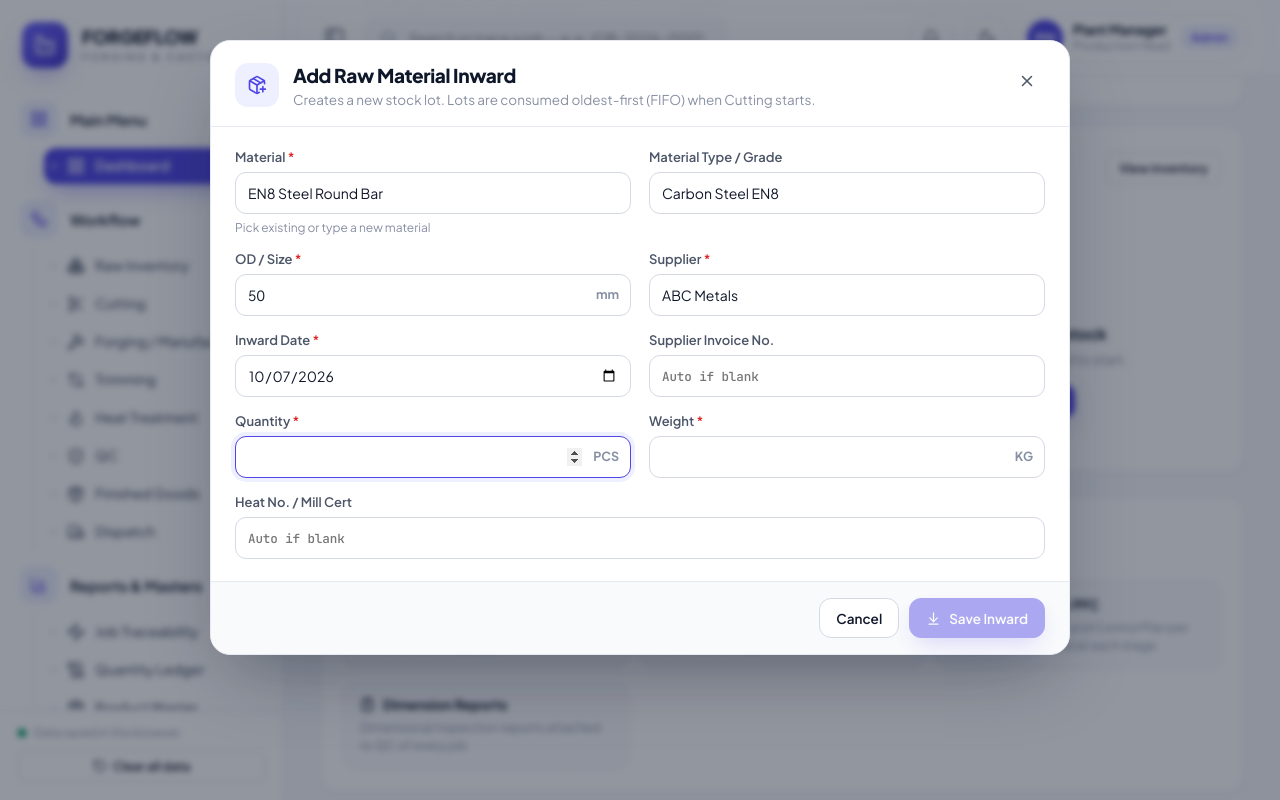
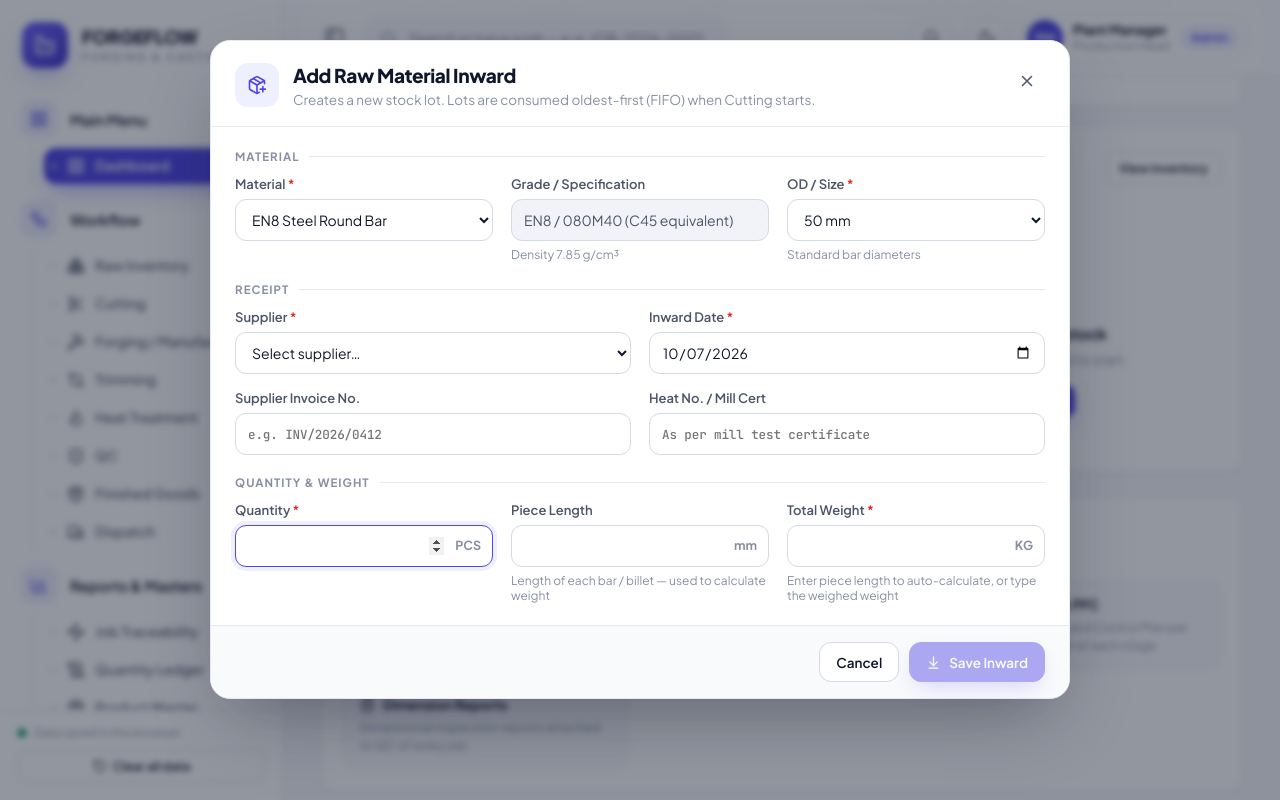
Before and after one commit to Dipak1711/ERP-DEMO, a React (Vite) app: page / in a window 1280 px wide. Both pictures are taken after a click on the button "Add Inward". Shown: the part 2215-3015 px from the top of the page. Built offline with nearby package versions, Linux system fonts and the light colour scheme.

Commit message:
feat: enhance raw material management with detailed specifications and improved UI for inward forms

```diff
--- a/src/components/ActionHost.tsx
+++ b/src/components/ActionHost.tsx
@@ -14,7 +14,7 @@ export function ActionHost() {
     case 'newJob':
       return <NewJobModal open onClose={close} />;
     case 'inward':
-      return <InwardModal onClose={close} />;
+      return <InwardModal preset={action} onClose={close} />;
     case 'stage':
       return <StageModal key={action.jobNo + action.stage} stage={action.stage} jobNo={action.jobNo} onClose={close} />;
     case 'qc':
--- a/src/pages/RawInventoryPage.tsx
+++ b/src/pages/RawInventoryPage.tsx
@@ -2,7 +2,8 @@ import { useMemo, useState } from 'react';
 import { AlertTriangle, ArrowDownToLine, Boxes, Layers, PackagePlus, Scale, Send } from 'lucide-react';
 import { useStore } from '../store/StoreContext';
 import { addInward, fifoLots, lotAvailableWeight, lotStatus, materialKey } from '../store/engine';
-import { MATERIAL_CATEGORIES, SUPPLIERS } from '../store/seed';
+import { SUPPLIERS } from '../store/seed';
+import { findMaterial, MATERIAL_FAMILIES, MATERIAL_MASTER, pieceWeightKg, STANDARD_OD_MM } from '../store/materials';
 import { Badge, Empty, Field, JobLink, Kpi, Modal, NumInput, PageHeader, Search, Tabs } from '../components/ui';
 import { fmtDate, fmtDateTime, fmtKg, fmtNum, matches, todayISO } from '../components/format';
 
@@ -286,39 +287,48 @@ export function RawInventoryPage() {
   );
 }
 
-export function InwardModal({ onClose }: { onClose: () => void }) {
-  const { state, run } = useStore();
-  const materials = [...new Set([...MATERIAL_CATEGORIES.map((c) => c.material), ...state.rawMaterials.map((l) => l.material)])];
-  const first = MATERIAL_CATEGORIES[0];
+export function InwardModal({ preset, onClose }: { preset?: { material?: string; od?: number }; onClose: () => void }) {
+  const { run } = useStore();
+  const first = findMaterial(preset?.material ?? '') ?? MATERIAL_MASTER[0];
   const [material, setMaterial] = useState(first.material);
-  const [type, setType] = useState(first.materialType);
-  const [od, setOd] = useState(String(first.od));
-  const [supplier, setSupplier] = useState(SUPPLIERS[0]);
+  const [od, setOd] = useState(String(preset?.od ?? first.defaultOd));
+  const [supplier, setSupplier] = useState('');
   const [date, setDate] = useState(todayISO());
+  const [invoice, setInvoice] = useState('');
+  const [heatNo, setHeatNo] = useState('');
   const [qty, setQty] = useState('');
-  const [weight, setWeight] = useState('');
-  const [heatNo, setHeatNo] = useState('');
-  const [invoice, setInvoice] = useState('');
+  const [pieceLength, setPieceLength] = useState('');
+  const [weightOverride, setWeightOverride] = useState<string | null>(null);
 
+  const spec = findMaterial(material) ?? first;
   const qN = Number(qty);
+  const odN = Number(od);
+  const lenN = Number(pieceLength);
+  const perPiece = odN > 0 && lenN > 0 ? pieceWeightKg(odN, lenN, spec.density) : 0;
+  const theoretical = perPiece && qN > 0 ? Math.round(perPiece * qN * 1000) / 1000 : 0;
+  const weight = weightOverride ?? (theoretical ? String(theoretical) : '');
   const wN = Number(weight);
-  const valid = material.trim() && supplier.trim() && Number(od) > 0 && qN > 0 && Number.isInteger(qN) && wN > 0;
+
+  const errQty = qty !== '' && (!(qN > 0) || !Number.isInteger(qN)) ? 'Enter a whole number of pieces' : null;
+  const valid = !!supplier && odN > 0 && qN > 0 && Number.isInteger(qN) && wN > 0;
 
   const pickMaterial = (m: string) => {
     setMaterial(m);
-    const known = MATERIAL_CATEGORIES.find((c) => c.material === m) ?? state.rawMaterials.find((x) => x.material === m);
-    if (known) {
-      setType(known.materialType);
-      setOd(String(known.od));
-    }
+    const next = findMaterial(m);
+    if (next) setOd(String(next.defaultOd));
+    setWeightOverride(null);
   };
 
   const submit = () => {
     if (
-      run((d, ts) => addInward(d, { material, materialType: type, od: Number(od), supplier, inwardDate: date, qty: qN, weight: wN, heatNo, invoiceNo: invoice }, ts), {
-        title: 'Raw material received',
-        message: `${qN} PCS (${wN} KG) of ${material} OD ${od}mm added to stock.`,
-      })
+      run(
+        (d, ts) =>
+          addInward(d, { material, materialType: spec.grade, od: odN, supplier, inwardDate: date, qty: qN, weight: wN, heatNo, invoiceNo: invoice }, ts),
+        {
+          title: 'Raw material received',
+          message: `${qN} PCS (${wN} KG) of ${material} OD ${od} mm added to stock.`,
+        },
+      )
     )
       onClose();
   };
@@ -342,45 +352,94 @@ export function InwardModal({ onClose }: { onClose: () => void }) {
         </>
       }
     >
+      <div className="section-label">Material</div>
+      <div className="form-grid three">
+        <Field label="Material" required>
+          <select value={material} onChange={(e) => pickMaterial(e.target.value)}>
+            {MATERIAL_FAMILIES.map((fam) => (
+              <optgroup key={fam} label={fam}>
+                {MATERIAL_MASTER.filter((m) => m.family === fam).map((m) => (
+                  <option key={m.material} value={m.material}>
+                    {m.material}
+                  </option>
+                ))}
+              </optgroup>
+            ))}
+          </select>
+        </Field>
+        <Field label="Grade / Specification" hint={`Density ${spec.density} g/cm³`}>
+          <input className="input" readOnly value={spec.grade} />
+        </Field>
+        <Field label="OD / Size" required hint="Standard bar diameters">
+          <select
+            value={od}
+            onChange={(e) => {
+              setOd(e.target.value);
+              setWeightOverride(null);
+            }}
+          >
+            {STANDARD_OD_MM.map((d) => (
+              <option key={d} value={String(d)}>
+                {d} mm
+              </option>
+            ))}
+          </select>
+        </Field>
+      </div>
+
+      <div className="section-label">Receipt</div>
       <div className="form-grid">
-        <Field label="Material" required hint="Pick existing or type a new material">
-          <input className="input" list="mat-list" value={material} onChange={(e) => pickMaterial(e.target.value)} />
-          <datalist id="mat-list">
-            {materials.map((m) => (
-              <option key={m} value={m} />
+        <Field label="Supplier" required>
+          <select value={supplier} onChange={(e) => setSupplier(e.target.value)}>
+            <option value="">Select supplier…</option>
+            {SUPPLIERS.map((m) => (
+              <option key={m}>{m}</option>
             ))}
-          </datalist>
-        </Field>
-        <Field label="Material Type / Grade">
-          <input className="input" value={type} onChange={(e) => setType(e.target.value)} placeholder="e.g. Brass CW614N" />
-        </Field>
-        <Field label="OD / Size" required>
-          <NumInput value={od} onChange={setOd} suffix="mm" step="any" />
-        </Field>
-        <Field label="Supplier" required>
-          <input className="input" list="sup-list" value={supplier} onChange={(e) => setSupplier(e.target.value)} />
-          <datalist id="sup-list">
-            {SUPPLIERS.map((m) => (
-              <option key={m} value={m} />
-            ))}
-          </datalist>
+          </select>
         </Field>
         <Field label="Inward Date" required>
           <input className="input" type="date" max={todayISO()} value={date} onChange={(e) => setDate(e.target.value)} />
         </Field>
         <Field label="Supplier Invoice No.">
-          <input className="input mono" value={invoice} onChange={(e) => setInvoice(e.target.value)} placeholder="Auto if blank" />
+          <input className="input mono" value={invoice} onChange={(e) => setInvoice(e.target.value)} placeholder="e.g. INV/2026/0412" />
         </Field>
-        <Field label="Quantity" required>
-          <NumInput value={qty} onChange={setQty} autoFocus />
-        </Field>
-        <Field label="Weight" required hint={qN > 0 && wN > 0 ? `${(wN / qN).toFixed(3)} kg per piece` : undefined}>
-          <NumInput value={weight} onChange={setWeight} suffix="KG" step="any" />
-        </Field>
-        <Field label="Heat No. / Mill Cert" full>
-          <input className="input mono" value={heatNo} onChange={(e) => setHeatNo(e.target.value)} placeholder="Auto if blank" />
+        <Field label="Heat No. / Mill Cert">
+          <input className="input mono" value={heatNo} onChange={(e) => setHeatNo(e.target.value)} placeholder="As per mill test certificate" />
         </Field>
       </div>
+
+      <div className="section-label">Quantity &amp; weight</div>
+      <div className="form-grid three">
+        <Field label="Quantity" required error={errQty}>
+          <NumInput value={qty} onChange={(v) => { setQty(v); setWeightOverride(null); }} bad={!!errQty} autoFocus />
+        </Field>
+        <Field label="Piece Length" hint="Length of each bar / billet — used to calculate weight">
+          <NumInput value={pieceLength} onChange={(v) => { setPieceLength(v); setWeightOverride(null); }} suffix="mm" step="any" />
+        </Field>
+        <Field
+          label="Total Weight"
+          required
+          hint={
+            theoretical
+              ? weightOverride != null && Number(weightOverride) !== theoretical
+                ? `Theoretical ${theoretical} KG — using entered weight`
+                : `Auto: ${perPiece.toFixed(3)} kg/pc × ${qN} PCS`
+              : 'Enter piece length to auto-calculate, or type the weighed weight'
+          }
+        >
+          <NumInput value={weight} onChange={setWeightOverride} suffix="KG" step="any" />
+        </Field>
+      </div>
+
+      {valid && (
+        <div className="callout info">
+          <Layers size={16} />
+          <div>
+            Adds a new lot of <b>{qN} PCS</b> ({wN} KG, {(wN / qN).toFixed(3)} kg/pc) of <b>{material} · OD {od} mm</b> from {supplier}. It is issued after
+            any older lots of the same material and size (FIFO).
+          </div>
+        </div>
+      )}
     </Modal>
   );
 }
--- a/src/store/StoreContext.tsx
+++ b/src/store/StoreContext.tsx
@@ -6,7 +6,7 @@ import type { ERPState, ProcessStage } from './types';
 /** A shop-floor action that opens its form wherever the user is (page, dashboard, drawer, bell menu). */
 export type Action =
   | { kind: 'newJob' }
-  | { kind: 'inward' }
+  | { kind: 'inward'; material?: string; od?: number }
   | { kind: 'stage'; stage: ProcessStage; jobNo: string }
   | { kind: 'qc'; jobNo: string }
   | { kind: 'dispatch'; fgId: string };
--- /dev/null
+++ b/src/store/materials.ts
@@ -0,0 +1,71 @@
+// ---------------------------------------------------------------------------
+// Raw-material master — round bars commonly used in hot / cold forging.
+// `material` is the name stock is tracked under (together with OD), so it must
+// match the `material` of products in the product master.
+// Densities are nominal values in g/cm³, used for theoretical weight.
+// ---------------------------------------------------------------------------
+
+export interface MaterialSpec {
+  material: string;
+  family: string;
+  grade: string;
+  density: number;
+  defaultOd: number;
+}
+
+export const MATERIAL_MASTER: MaterialSpec[] = [
+  // Carbon steel
+  { family: 'Carbon Steel', material: 'EN8 Steel Round Bar', grade: 'EN8 / 080M40 (C45 equivalent)', density: 7.85, defaultOd: 50 },
+  { family: 'Carbon Steel', material: 'EN9 Steel Round Bar', grade: 'EN9 / 070M55 (C55 equivalent)', density: 7.85, defaultOd: 50 },
+  { family: 'Carbon Steel', material: 'EN3 Mild Steel Round Bar', grade: 'EN3 / 080M15 (SAE 1018 equivalent)', density: 7.85, defaultOd: 40 },
+  // Alloy steel
+  { family: 'Alloy Steel', material: 'EN19 Alloy Steel Round Bar', grade: 'EN19 / 42CrMo4 (SAE 4140)', density: 7.85, defaultOd: 60 },
+  { family: 'Alloy Steel', material: 'EN24 Alloy Steel Round Bar', grade: 'EN24 / 34CrNiMo6 (SAE 4340)', density: 7.85, defaultOd: 60 },
+  { family: 'Alloy Steel', material: '20MnCr5 Alloy Steel Round Bar', grade: '20MnCr5 (case-hardening)', density: 7.85, defaultOd: 40 },
+  // Stainless steel
+  { family: 'Stainless Steel', material: 'SS304 Stainless Steel Round Bar', grade: 'AISI 304 / 1.4301', density: 7.93, defaultOd: 40 },
+  { family: 'Stainless Steel', material: 'SS316 Stainless Steel Round Bar', grade: 'AISI 316 / 1.4401', density: 7.98, defaultOd: 40 },
+  { family: 'Stainless Steel', material: 'SS410 Stainless Steel Round Bar', grade: 'AISI 410 / 1.4006', density: 7.75, defaultOd: 40 },
+  // Brass
+  { family: 'Brass', material: 'Brass Round Bar', grade: 'CW614N / CuZn39Pb3 (free-cutting brass)', density: 8.47, defaultOd: 45 },
+  { family: 'Brass', material: 'Forging Brass Round Bar', grade: 'CW617N / CuZn40Pb2 (hot-stamping brass)', density: 8.43, defaultOd: 45 },
+  // Copper
+  { family: 'Copper', material: 'Copper Round Bar', grade: 'ETP Copper C11000 / Cu-ETP', density: 8.94, defaultOd: 30 },
+  { family: 'Copper', material: 'OFHC Copper Round Bar', grade: 'Oxygen-free Copper C10200 / Cu-OF', density: 8.94, defaultOd: 30 },
+  // Aluminium
+  { family: 'Aluminium', material: 'Aluminium Round Bar', grade: 'AA 6061-T6', density: 2.7, defaultOd: 25 },
+  { family: 'Aluminium', material: 'Aluminium 6082 Round Bar', grade: 'AA 6082-T6', density: 2.71, defaultOd: 25 },
+  { family: 'Aluminium', material: 'Aluminium 2014 Round Bar', grade: 'AA 2014 (forging alloy)', density: 2.8, defaultOd: 25 },
+];
+
+export const MATERIAL_FAMILIES = [...new Set(MATERIAL_MASTER.map((m) => m.family))];
+
+/** Standard round-bar diameters stocked by mills / service centres (mm). */
+export const STANDARD_OD_MM = [12, 16, 20, 22, 25, 28, 30, 32, 35, 38, 40, 45, 50, 55, 60, 65, 70, 75, 80, 90, 100, 110, 120];
+
+export const findMaterial = (material: string) => MATERIAL_MASTER.find((m) => m.material === material);
+
+/** Theoretical weight of one round piece in kg: π/4 · D² · L · ρ. */
+export function pieceWeightKg(odMm: number, lengthMm: number, density: number) {
+  const volumeCm3 = (Math.PI / 4) * (odMm / 10) ** 2 * (lengthMm / 10);
+  return (volumeCm3 * density) / 1000;
+}
+
+/** Standard loss / rejection reasons per process stage. */
+export const LOSS_REASONS: Record<'cutting' | 'forging' | 'trimming' | 'heatTreatment', string[]> = {
+  cutting: ['Bar end / end-piece scrap', 'Short length piece', 'Angular cut / burr', 'Bar defect (seam / lap)', 'Weight out of tolerance'],
+  forging: ['Under-fill', 'Lap / fold', 'Forging crack', 'Die shift / mismatch', 'Overheating / burning', 'Scale pit'],
+  trimming: ['Excess flash / burr left', 'Trim crack', 'Dent / deformation', 'Off-centre piercing'],
+  heatTreatment: ['Hardness out of range', 'Distortion / warpage', 'Quench crack', 'Decarburisation', 'Heavy scale / oxidation'],
+};
+
+/** Heat-treatment processes offered at the Heat Treatment stage. */
+export const HT_PROCESSES = [
+  'Normalising',
+  'Annealing',
+  'Stress-relief annealing',
+  'Hardening & tempering',
+  'Quench & temper',
+  'Case carburising',
+  'Solution treatment (T6)',
+];
--- a/src/store/seed.ts
+++ b/src/store/seed.ts
@@ -70,15 +70,7 @@ export const PRODUCTS: Product[] = [
   },
 ];
 
-/** Raw-material categories offered in the inward form and the cutting order. */
-export const MATERIAL_CATEGORIES: { material: string; materialType: string; od: number }[] = [
-  { material: 'EN8 Steel Round Bar', materialType: 'Carbon Steel EN8', od: 50 },
-  { material: 'Brass Round Bar', materialType: 'Brass CW614N', od: 45 },
-  { material: 'Copper Round Bar', materialType: 'Copper ETP C11000', od: 30 },
-  { material: 'Aluminium Round Bar', materialType: 'Aluminium 6061', od: 25 },
-];
-
-export const SUPPLIERS = ['ABC Metals', 'XYZ Metals', 'PQR Industries', 'Shree Steel Traders', 'Mahalaxmi Alloys'];
+export const SUPPLIERS = ['ABC Metals', 'XYZ Metals', 'PQR Industries', 'Shree Steel Traders', 'Mahalaxmi Alloys', 'Shakti Stainless Traders', 'Om Alloys & Metals'];
 export const CUSTOMERS = [
   'ABC Industries',
   'Sigma Valves Pvt. Ltd.',
```
Also changed, not shown: scripts/engine-test.ts (+13 -0 lines), src/components/NewJobModal.tsx (+5 -4 lines), src/pages/StagePage.tsx (+18 -4 lines), 1 other file (tests, documents, lock files or other folders).
